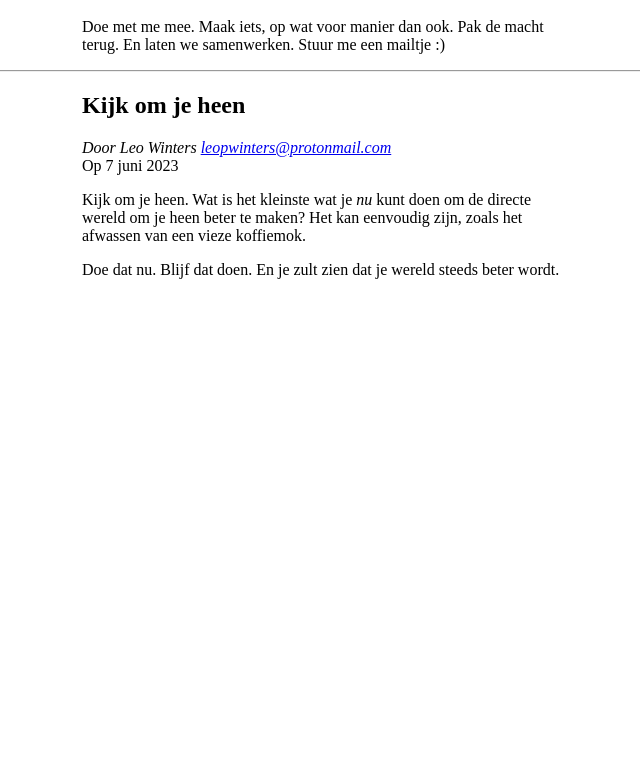
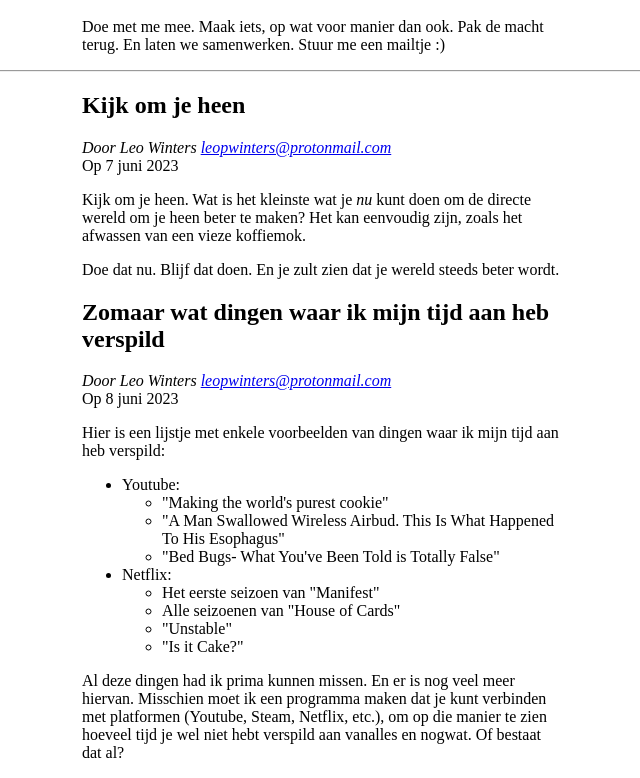
Before and after one commit to leopwinters/leopwinters.github.io, a SvelteKit app: page / in a window 1280 px wide. Shown: the part 399-1177 px from the top of the page, without its empty margins (318-958 px from the left). Before the commit the page ends 800 px from the top, so only its background shows below. Built offline with nearby package versions, Linux system fonts and the light colour scheme.

Commit message:
Add article

```diff
--- a/src/routes/+page.svelte
+++ b/src/routes/+page.svelte
@@ -60,6 +60,44 @@
 	<p>Doe dat nu. Blijf dat doen. En je zult zien dat je wereld steeds beter wordt.</p>
 </article>
 
+<article>
+	<h1>Zomaar wat dingen waar ik mijn tijd aan heb verspild</h1>
+
+	<address>
+		Door Leo Winters
+		<a rel="author" href="mailto:leopwinters@protonmail.com">leopwinters@protonmail.com</a>
+	</address>
+	<time datetime="2023-06-08" title="8 juni 2023">Op 8 juni 2023</time>
+
+	<p>Hier is een lijstje met enkele voorbeelden van dingen waar ik mijn tijd aan heb verspild:</p>
+
+	<ul>
+		<li>
+			Youtube:
+			<ul>
+				<li>"Making the world's purest cookie"</li>
+				<li>"A Man Swallowed Wireless Airbud. This Is What Happened To His Esophagus"</li>
+				<li>"Bed Bugs- What You've Been Told is Totally False"</li>
+			</ul>
+		</li>
+		<li>
+			Netflix:
+			<ul>
+				<li>Het eerste seizoen van "Manifest"</li>
+				<li>Alle seizoenen van "House of Cards"</li>
+				<li>"Unstable"</li>
+				<li>"Is it Cake?"</li>
+			</ul>
+		</li>
+	</ul>
+
+	<p>
+		Al deze dingen had ik prima kunnen missen. En er is nog veel meer hiervan. Misschien moet ik een
+		programma maken dat je kunt verbinden met platformen (Youtube, Steam, Netflix, etc.), om op die
+		manier te zien hoeveel tijd je wel niet hebt verspild aan vanalles en nogwat. Of bestaat dat al?
+	</p>
+</article>
+
 <style>
 	article {
 		max-width: 60ch;
```
